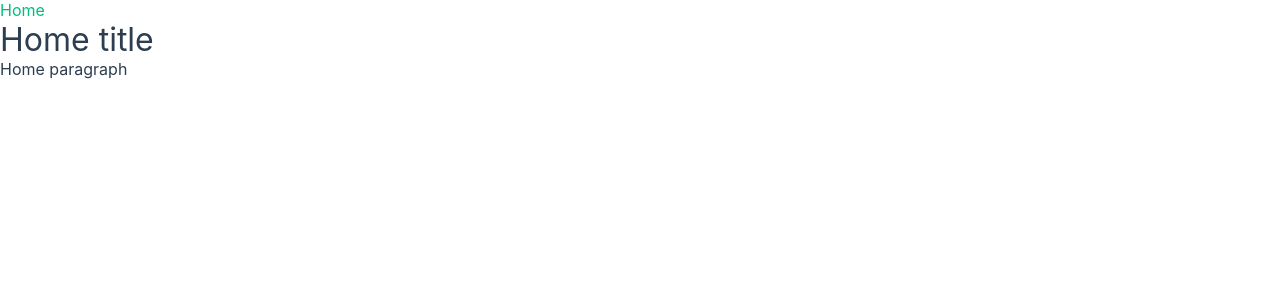
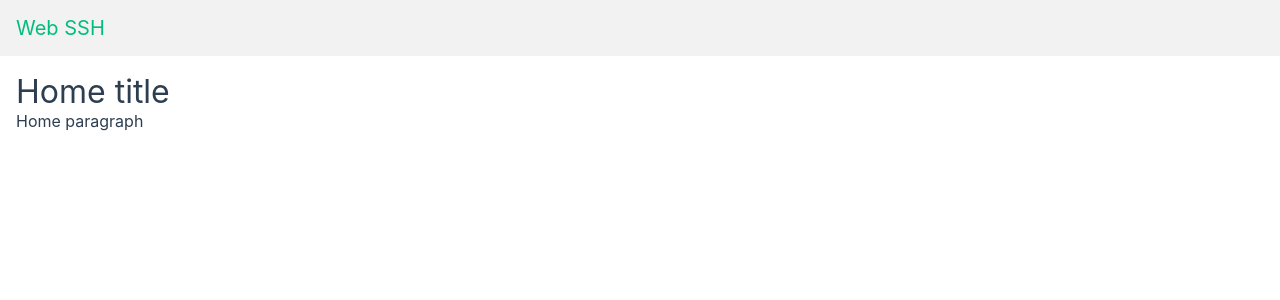
Before and after one commit to WKHAllen/web-ssh, a Vue app: page / in a window 1280 px wide. Shown: the top 300 px of the page. Built offline with nearby package versions, Linux system fonts and the light colour scheme.

Commit message:
Add header component

```diff
--- a/src/App.vue
+++ b/src/App.vue
@@ -1,12 +1,11 @@
 <script setup lang="ts">
-import { RouterLink, RouterView } from "vue-router";
+import { RouterView } from "vue-router";
+import AppHeader from "./components/AppHeader.vue";
 </script>
 
 <template>
   <header>
-    <nav>
-      <RouterLink to="/">Home</RouterLink>
-    </nav>
+    <AppHeader />
   </header>
   <main>
     <RouterView />
@@ -17,11 +16,17 @@ import { RouterLink, RouterView } from "vue-router";
 @import "@/assets/base.css";
 
 #app {
+  min-height: 100vh;
+  display: flex;
+  flex-direction: column;
 }
 
 header {
+  flex-grow: 0;
 }
 
-nav {
+main {
+  flex-grow: 1;
+  padding: var(--padding);
 }
 </style>
--- a/src/assets/base.css
+++ b/src/assets/base.css
@@ -14,6 +14,8 @@
   --vt-c-text-light-2: rgba(60, 60, 60, 0.66);
   --vt-c-text-dark-1: var(--vt-c-white);
   --vt-c-text-dark-2: rgba(235, 235, 235, 0.64);
+
+  --padding: 16px;
 }
 
 /* semantic color variables for this project */
--- /dev/null
+++ b/src/components/AppHeader.vue
@@ -0,0 +1,27 @@
+<script setup lang="ts">
+import { RouterLink } from "vue-router";
+</script>
+
+<template>
+  <div class="header">
+    <RouterLink to="/">
+      <h3 class="app-name green">Web SSH</h3>
+    </RouterLink>
+  </div>
+</template>
+
+<style scoped>
+@import "@/assets/base.css";
+
+.header {
+  display: flex;
+  flex-direction: row;
+  align-items: center;
+  padding: var(--padding);
+  background-color: var(--color-background-mute);
+}
+
+.app-name {
+  font-size: 1.25em;
+}
+</style>
--- a/src/views/HomeView.vue
+++ b/src/views/HomeView.vue
@@ -1,8 +1,6 @@
 <script setup lang="ts"></script>
 
 <template>
-  <main>
-    <h1>Home title</h1>
-    <p>Home paragraph</p>
-  </main>
+  <h1>Home title</h1>
+  <p>Home paragraph</p>
 </template>
```
